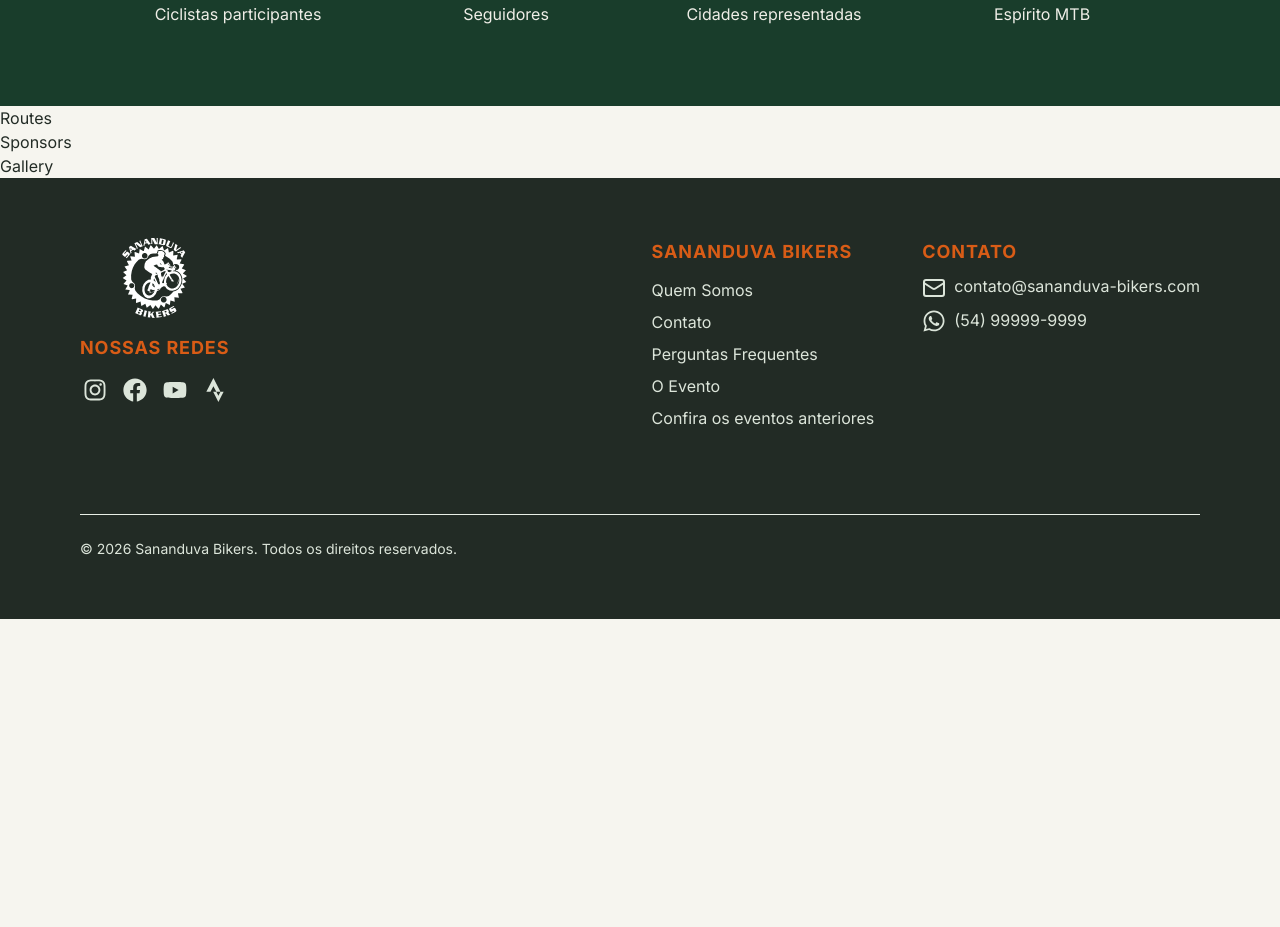
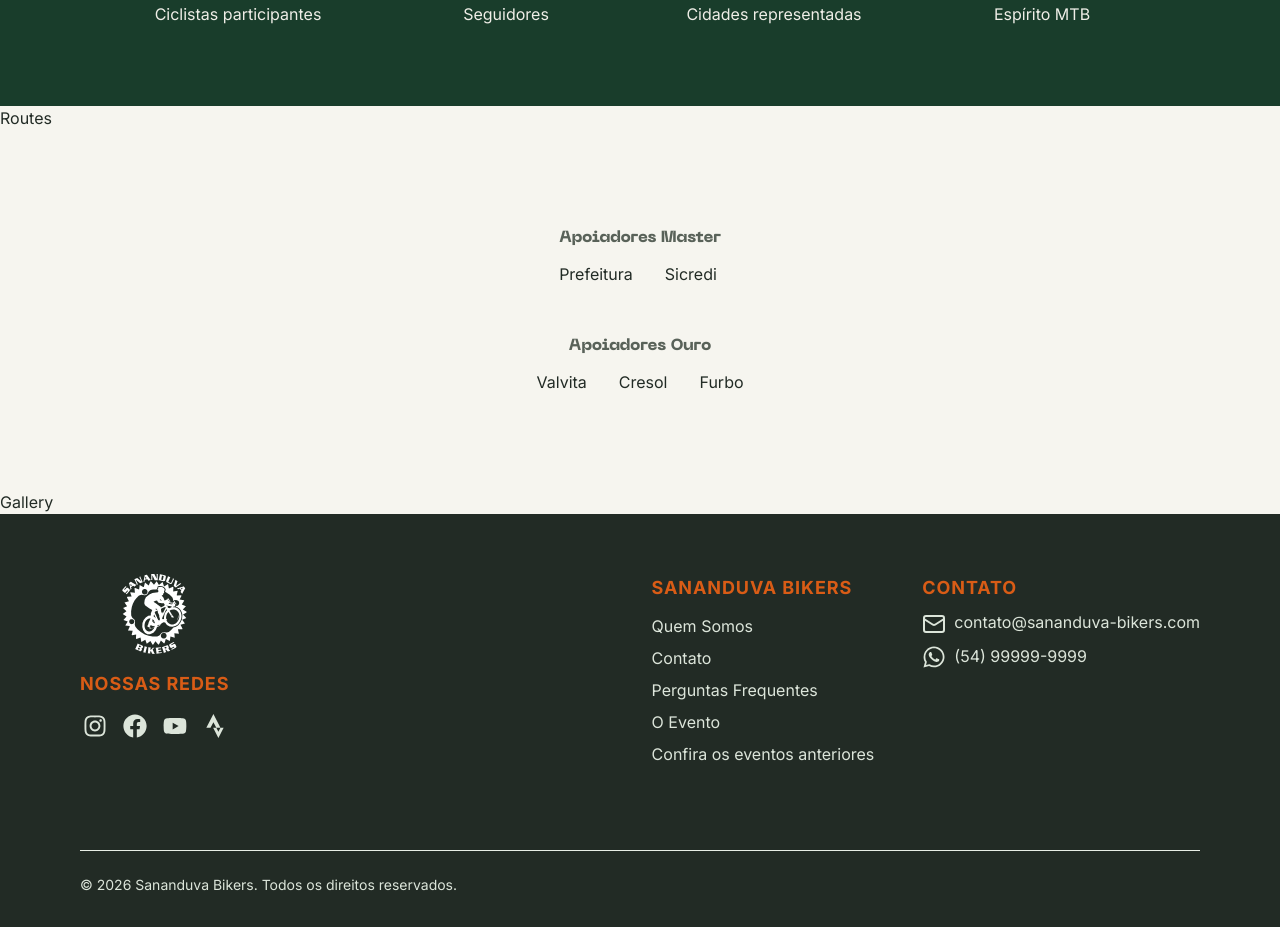
Before and after one commit to gutosavi/sananduva-bikers, a Next.js app: page / in a window 1280 px wide. Shown: the part 2400-3327 px from the top of the page. Before the commit the page ends 3019 px from the top, so only its background shows below. Built offline with nearby package versions, Linux system fonts and the light colour scheme.

Commit message:
style: define layout para a seção de apoiadores

```diff
--- a/src/components/home/sponsor-section.tsx
+++ b/src/components/home/sponsor-section.tsx
@@ -1,7 +1,33 @@
 export function SponsorSection() {
   return (
-    <section>
-      <h1>Sponsors</h1>
+    <section
+      id="sponsors"
+      className="w-full bg-background py-20 px-6 md:px-30 lg:px-20 lg:py-24 flex flex-col gap-12 items-center justify-center"
+    >
+      <article className="flex flex-col gap-4 items-center justify-center md:flex-row md:gap-8 lg:gap-12">
+        <div className="flex flex-col items-center md:items-start gap-3">
+          <h1 className="text-md md:text-base font-bold font-display text-muted-foreground">
+            Apoiadores Master
+          </h1>
+          <div className="flex flex-col md:flex-row items-center md:items-start gap-2 md:gap-8">
+            <span>Prefeitura</span>
+            <span>Sicredi</span>
+          </div>
+        </div>
+      </article>
+
+      <article className="flex flex-col gap-4 items-center justify-center md:flex-row md:gap-8 lg:gap-12">
+        <div className="flex flex-col items-center justify-center gap-3">
+          <h2 className="text-md md:text-base font-bold font-display text-muted-foreground">
+            Apoiadores Ouro
+          </h2>
+          <div className="flex flex-row items-center gap-2 md:gap-8">
+            <span>Valvita</span>
+            <span>Cresol</span>
+            <span>Furbo</span>
+          </div>
+        </div>
+      </article>
     </section>
   );
 }
```
